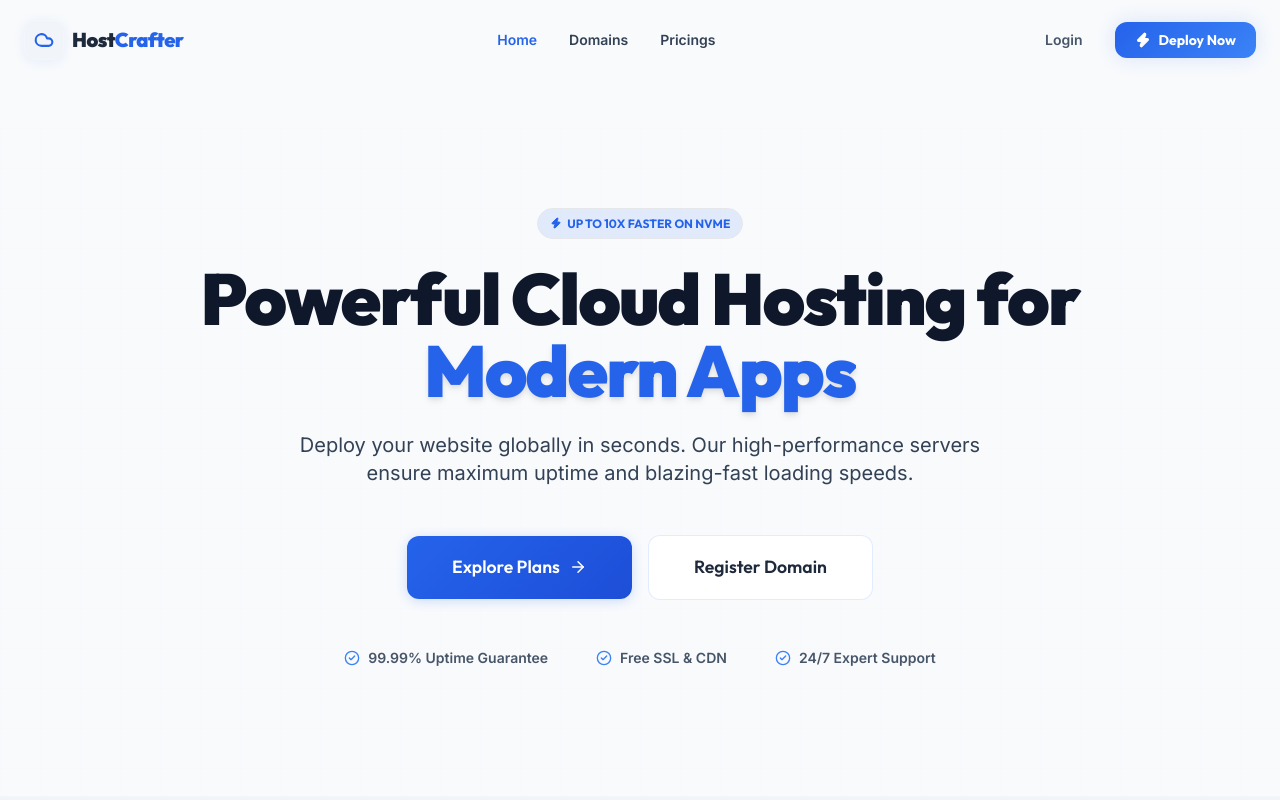
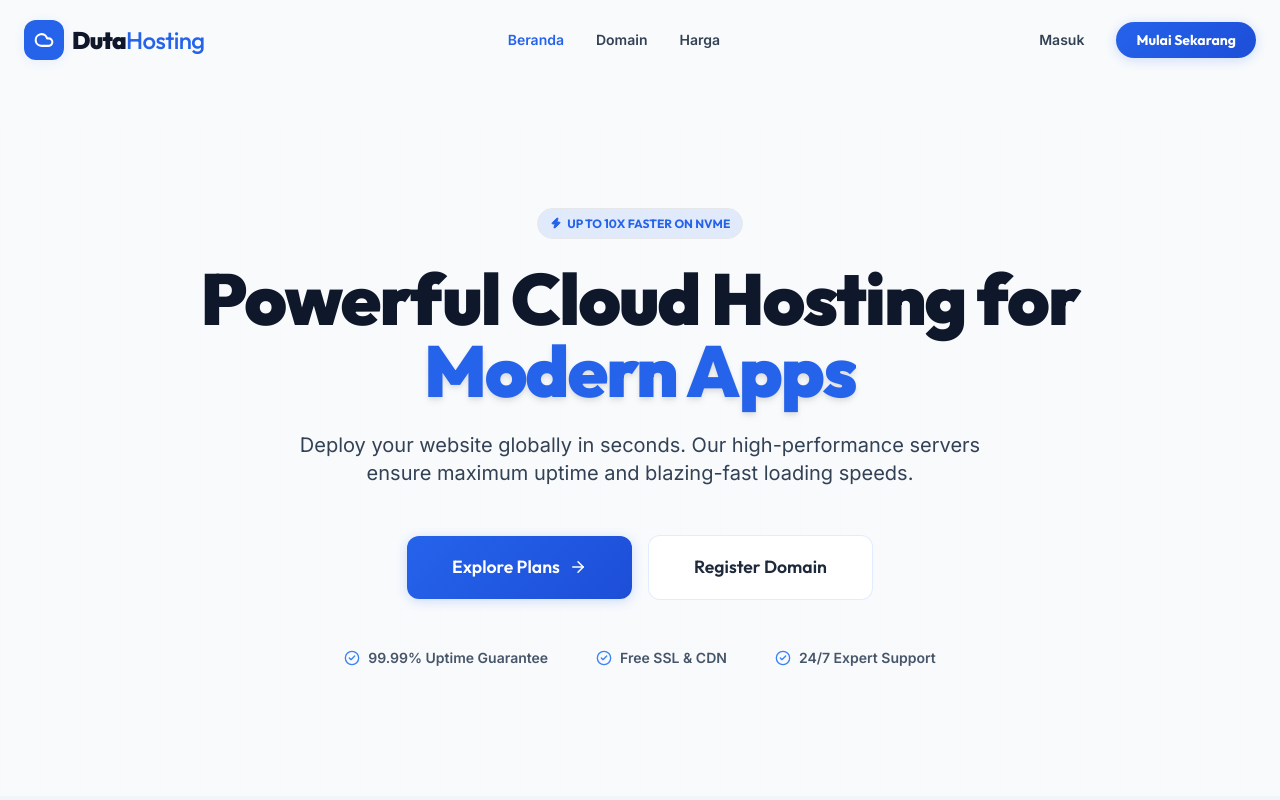
Before and after one commit to dutaposco/dutahosting, a React (Vite) app: page / in a window 1280 px wide. Shown: the top 800 px of the page. Built offline with nearby package versions, Linux system fonts and the light colour scheme.

Commit message:
Update Navbar.jsx

```diff
--- a/src/components/Navbar.jsx
+++ b/src/components/Navbar.jsx
@@ -20,21 +20,21 @@ export default function Navbar({ isSubscribed, user, onLogout }) {
     `text-2xl font-heading font-bold py-2 ${isActive ? 'text-accent' : 'text-slate-700'}`
 
   return (
-    <header className={`fixed top-0 left-0 w-full z-50 transition-all duration-500 ${scrolled ? 'bg-bg/90 backdrop-blur-xl border-b border-white/5 py-3' : 'bg-transparent py-5'}`}>
+    <header className={`fixed top-0 left-0 w-full z-50 transition-all duration-500 ${scrolled ? 'bg-white shadow-sm py-3' : 'bg-transparent py-5'}`}>
       <div className="container mx-auto px-6 flex items-center justify-between">
         {/* Logo */}
         <Link to="/" className="flex items-center gap-2 group" onClick={() => setMenuOpen(false)}>
-          <div className="w-10 h-10 bg-surface-2 border border-white/10 rounded-xl flex items-center justify-center text-accent shadow-card transition-all duration-500 group-hover:border-accent group-hover:shadow-glow group-hover:scale-105">
+          <div className="w-10 h-10 bg-accent text-white rounded-xl flex items-center justify-center shadow-card transition-all duration-500 group-hover:scale-105">
             <Cloud size={20} strokeWidth={2.5} />
           </div>
-          <span className="font-heading text-xl font-black tracking-tight group-hover:text-accent transition-colors">Host<span className="text-accent">Crafter</span></span>
+          <span className="font-heading text-2xl font-black tracking-tight text-slate-900 group-hover:text-accent transition-colors">Duta<span className="font-medium text-accent">Hosting</span></span>
         </Link>
 
         {/* Desktop Nav */}
         <nav className="hidden md:flex items-center gap-8 flex-1 justify-center">
-          <NavLink to="/" end className={navLinkClass}>Home</NavLink>
-          <NavLink to="/domains" className={navLinkClass}>Domains</NavLink>
-          <NavLink to="/pricing" className={navLinkClass}>Pricings</NavLink>
+          <NavLink to="/" end className={navLinkClass}>Beranda</NavLink>
+          <NavLink to="/domains" className={navLinkClass}>Domain</NavLink>
+          <NavLink to="/pricing" className={navLinkClass}>Harga</NavLink>
         </nav>
 
         {/* Desktop Actions */}
@@ -57,17 +57,16 @@ export default function Navbar({ isSubscribed, user, onLogout }) {
                 <div className="absolute top-full right-0 mt-2 w-48 bg-surface-2 border border-white/10 rounded-xl shadow-card p-1.5 overflow-hidden animate-fadeInUp">
                   <button onClick={onLogout} className="flex items-center gap-3 w-full px-3 py-2 text-sm text-soft hover:bg-white/5 hover:text-red rounded-lg transition-all">
                     <LogOut size={14} />
-                    Dashboard Logout
+                    Keluar Dashboard
                   </button>
                 </div>
               )}
             </div>
           ) : (
             <>
-              <Link to="/pricing" className="text-sm font-bold text-soft hover:text-accent px-4 py-2 transition-all">Login</Link>
-              <Link to="/pricing" className="flex items-center gap-2 bg-accent text-white px-5 py-2 rounded-xl font-heading font-bold text-sm shadow-glow hover:-translate-y-0.5" style={{ background: 'linear-gradient(135deg, #2563eb, #3b82f6)' }}>
-                <Zap size={16} fill="currentColor" />
-                Deploy Now
+              <Link to="/pricing" className="text-sm font-bold text-slate-700 hover:text-accent px-4 py-2 transition-all">Masuk</Link>
+              <Link to="/pricing" className="flex items-center gap-2 btn-primary px-5 py-2 rounded-full font-heading font-bold text-sm hover:-translate-y-0.5 transition-all">
+                Mulai Sekarang
               </Link>
             </>
           )}
@@ -84,20 +83,20 @@ export default function Navbar({ isSubscribed, user, onLogout }) {
       </div>
 
       {/* Mobile Menu */}
-      <div className={`fixed inset-0 top-[70px] bg-bg/95 backdrop-blur-2xl z-40 p-8 flex flex-col gap-12 md:hidden transition-all duration-500 ${menuOpen ? 'opacity-100 translate-y-0 pointer-events-auto' : 'opacity-0 -translate-y-10 pointer-events-none'}`}>
+      <div className={`fixed inset-0 top-[70px] bg-white z-40 p-8 flex flex-col gap-12 md:hidden transition-all duration-500 ${menuOpen ? 'opacity-100 translate-y-0 pointer-events-auto' : 'opacity-0 -translate-y-10 pointer-events-none'}`}>
         <nav className="flex flex-col gap-6">
-          <NavLink to="/" end onClick={() => setMenuOpen(false)} className={mobileNavLinkClass}>Overview</NavLink>
-          <NavLink to="/domains" onClick={() => setMenuOpen(false)} className={mobileNavLinkClass}>Domains</NavLink>
-          <NavLink to="/pricing" onClick={() => setMenuOpen(false)} className={mobileNavLinkClass}>Pricings</NavLink>
+          <NavLink to="/" end onClick={() => setMenuOpen(false)} className={mobileNavLinkClass}>Ringkasan</NavLink>
+          <NavLink to="/domains" onClick={() => setMenuOpen(false)} className={mobileNavLinkClass}>Domain</NavLink>
+          <NavLink to="/pricing" onClick={() => setMenuOpen(false)} className={mobileNavLinkClass}>Harga</NavLink>
         </nav>
         <div className="mt-auto flex flex-col gap-4 pb-8">
           {isSubscribed ? (
             <button onClick={() => { onLogout(); setMenuOpen(false) }} className="w-full flex items-center justify-center gap-3 py-4 border border-white/10 rounded-2xl text-soft font-bold">
-              <LogOut size={18} /> Logout
+              <LogOut size={18} /> Keluar
             </button>
           ) : (
-            <Link to="/pricing" onClick={() => setMenuOpen(false)} className="w-full flex items-center justify-center gap-3 py-4 text-white rounded-2xl font-heading font-black text-xl shadow-glow" style={{ background: 'linear-gradient(135deg, #2563eb, #3b82f6)' }}>
-              <Zap size={22} fill="currentColor" /> Deploy Services
+            <Link to="/pricing" onClick={() => setMenuOpen(false)} className="w-full flex items-center justify-center gap-3 py-4 btn-primary rounded-full font-heading font-bold text-xl">
+              <Zap size={22} fill="currentColor" /> Mulai Layanan
             </Link>
           )}
         </div>
```
